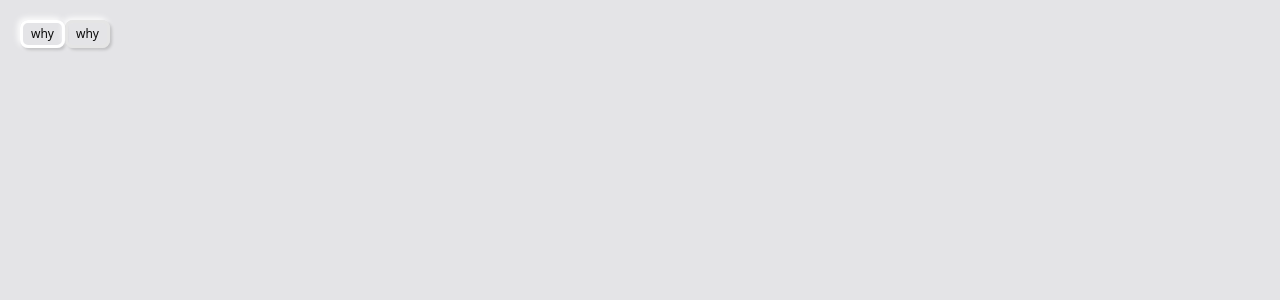
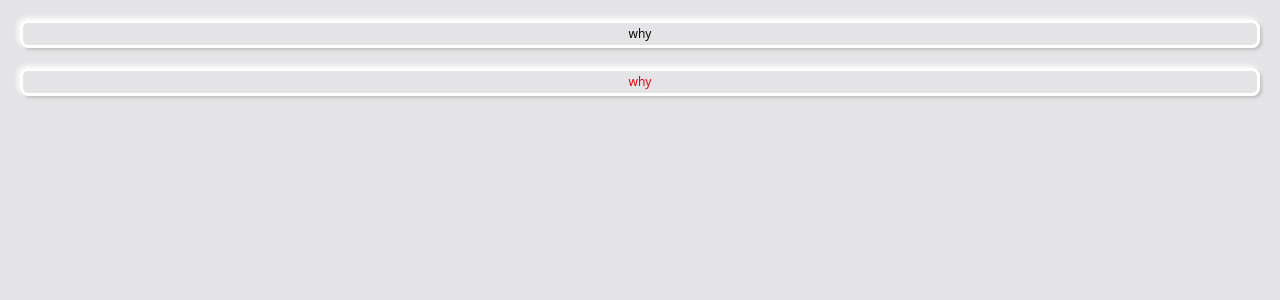
Before and after one commit to arrifat346afs/game-ui, a React (Vite) app: page / in a window 1280 px wide. Shown: the top 300 px of the page. Built offline with nearby package versions, Linux system fonts and the light colour scheme.

Commit message:
Updates: 2026-03-29T06:43:51.855Z

```diff
--- a/src/App.tsx
+++ b/src/App.tsx
@@ -2,10 +2,10 @@ import { Button } from "@/components/ui/button"
 
 export function App() {
   return (
-    <div className="bg-zinc-200 w-screen h-screen gap-5 p-5">
+    <div className="bg-zinc-200 flex flex-col w-screen h-screen gap-5 p-5">
       {/* Row 1 */}
       <Button variant="default" >why</Button>
-      <Button variant="outline">why</Button>
+      <Button variant="destructive">why</Button>
 
     </div>
   )
```
